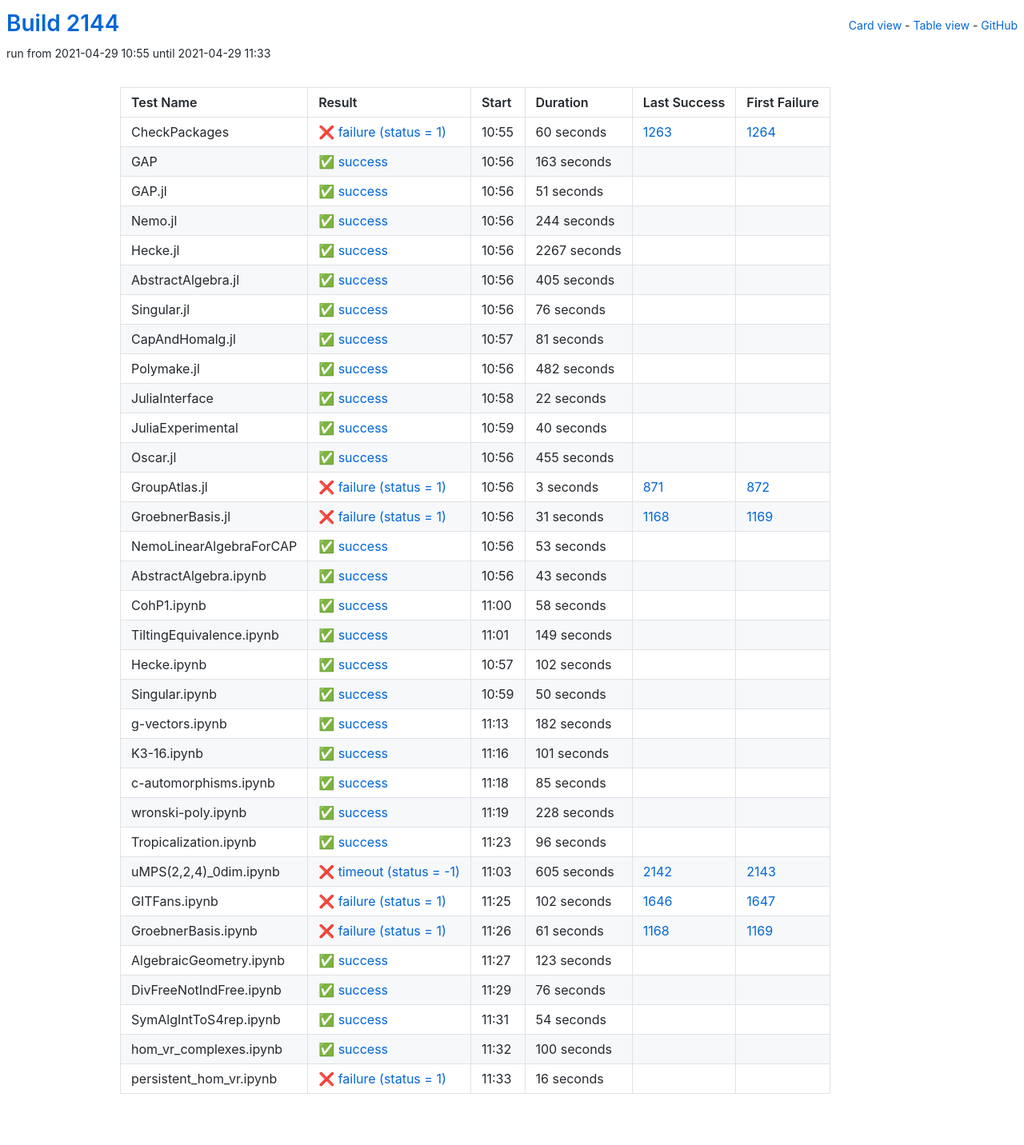
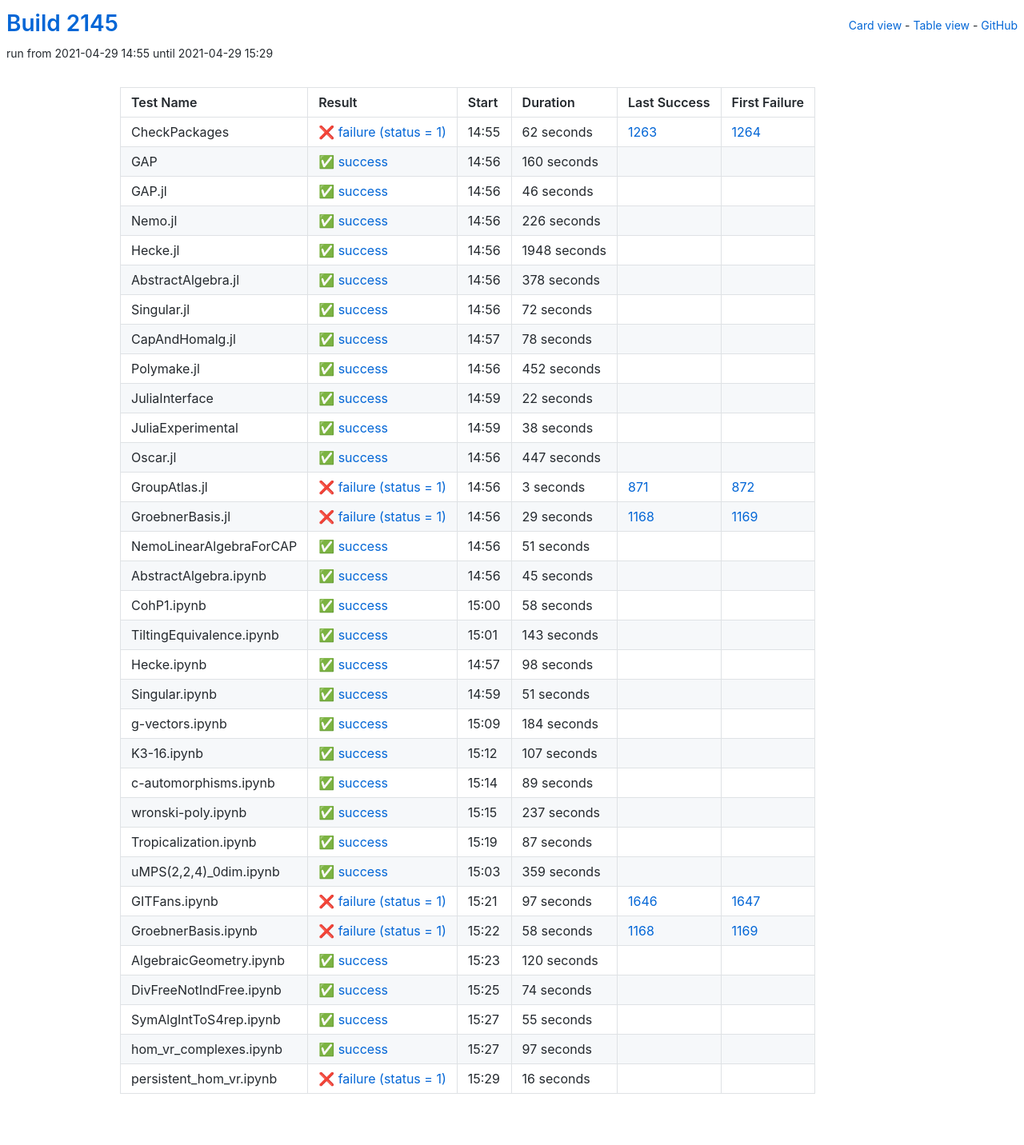
Before and after one commit to oscar-system/oscar-ci-status-stable, a Jekyll site: the page built from table.html, in a window 1280 px wide. Shown: the whole page at 80% size. Built offline with Jekyll 4.4.1, drawn with Linux system fonts in a browser that asks for light colours.

Commit message:
Build #2145

```diff
--- a/_data/ci.yml
+++ b/_data/ci.yml
@@ -1,6 +1,6 @@
 ---
-build: 2144
-build_url: https://oscarci.mathematik.uni-kl.de/job/oscar-stable/2144/
+build: 2145
+build_url: https://oscarci.mathematik.uni-kl.de/job/oscar-stable/2145/
 job: oscar-stable
 organization: oscar-system
 repo: oscar-ci-status-stable
@@ -8,116 +8,116 @@ repourl: https://github.com/oscar-system/oscar-ci-status-stable
 tests:
 - name: CheckPackages
   id: checkpackages
-  log: https://oscarci.mathematik.uni-kl.de/job/oscar-stable/2144/artifact/logs/build-2144/CheckPackages.log
-  start: 2021-04-29 10:55
+  log: https://oscarci.mathematik.uni-kl.de/job/oscar-stable/2145/artifact/logs/build-2145/CheckPackages.log
+  start: 2021-04-29 14:55
   success: false
   exitcode: 1
   status: failure
-  duration: 60
+  duration: 62
   last_success: 1263
   last_success_url: https://oscarci.mathematik.uni-kl.de/job/oscar-stable/1263/
   first_failure: 1264
   first_failure_url: https://oscarci.mathematik.uni-kl.de/job/oscar-stable/1264/
 - name: GAP
   id: gap
-  log: https://oscarci.mathematik.uni-kl.de/job/oscar-stable/2144/artifact/logs/build-2144/GAP.log
-  start: 2021-04-29 10:56
+  log: https://oscarci.mathematik.uni-kl.de/job/oscar-stable/2145/artifact/logs/build-2145/GAP.log
+  start: 2021-04-29 14:56
   success: true
   exitcode: 0
   status: success
-  duration: 163
+  duration: 160
   last_success: false
   last_success_url:
   first_failure: false
   first_failure_url:
 - name: GAP.jl
   id: gap-jl
-  log: https://oscarci.mathematik.uni-kl.de/job/oscar-stable/2144/artifact/logs/build-2144/GAP.jl.log
-  start: 2021-04-29 10:56
+  log: https://oscarci.mathematik.uni-kl.de/job/oscar-stable/2145/artifact/logs/build-2145/GAP.jl.log
+  start: 2021-04-29 14:56
   success: true
   exitcode: 0
   status: success
-  duration: 51
+  duration: 46
   last_success: false
   last_success_url:
   first_failure: false
   first_failure_url:
 - name: Nemo.jl
   id: nemo-jl
-  log: https://oscarci.mathematik.uni-kl.de/job/oscar-stable/2144/artifact/logs/build-2144/Nemo.jl.log
-  start: 2021-04-29 10:56
+  log: https://oscarci.mathematik.uni-kl.de/job/oscar-stable/2145/artifact/logs/build-2145/Nemo.jl.log
+  start: 2021-04-29 14:56
   success: true
   exitcode: 0
   status: success
-  duration: 244
+  duration: 226
   last_success: false
   last_success_url:
   first_failure: false
   first_failure_url:
 - name: Hecke.jl
   id: hecke-jl
-  log: https://oscarci.mathematik.uni-kl.de/job/oscar-stable/2144/artifact/logs/build-2144/Hecke.jl.log
-  start: 2021-04-29 10:56
+  log: https://oscarci.mathematik.uni-kl.de/job/oscar-stable/2145/artifact/logs/build-2145/Hecke.jl.log
+  start: 2021-04-29 14:56
   success: true
   exitcode: 0
   status: success
-  duration: 2267
+  duration: 1948
   last_success: false
   last_success_url:
   first_failure: false
   first_failure_url:
 - name: AbstractAlgebra.jl
   id: abstractalgebra-jl
-  log: https://oscarci.mathematik.uni-kl.de/job/oscar-stable/2144/artifact/logs/build-2144/AbstractAlgebra.jl.log
-  start: 2021-04-29 10:56
+  log: https://oscarci.mathematik.uni-kl.de/job/oscar-stable/2145/artifact/logs/build-2145/AbstractAlgebra.jl.log
+  start: 2021-04-29 14:56
   success: true
   exitcode: 0
   status: success
-  duration: 405
+  duration: 378
   last_success: false
   last_success_url:
   first_failure: false
   first_failure_url:
 - name: Singular.jl
   id: singular-jl
-  log: https://oscarci.mathematik.uni-kl.de/job/oscar-stable/2144/artifact/logs/build-2144/Singular.jl.log
-  start: 2021-04-29 10:56
+  log: https://oscarci.mathematik.uni-kl.de/job/oscar-stable/2145/artifact/logs/build-2145/Singular.jl.log
+  start: 2021-04-29 14:56
   success: true
   exitcode: 0
   status: success
-  duration: 76
+  duration: 72
   last_success: false
   last_success_url:
   first_failure: false
   first_failure_url:
 - name: CapAndHomalg.jl
   id: capandhomalg-jl
-  log: https://oscarci.mathematik.uni-kl.de/job/oscar-stable/2144/artifact/logs/build-2144/CapAndHomalg.jl.log
-  start: 2021-04-29 10:57
+  log: https://oscarci.mathematik.uni-kl.de/job/oscar-stable/2145/artifact/logs/build-2145/CapAndHomalg.jl.log
+  start: 2021-04-29 14:57
   success: true
   exitcode: 0
   status: success
-  duration: 81
+  duration: 78
   last_success: false
   last_success_url:
   first_failure: false
   first_failure_url:
 - name: Polymake.jl
   id: polymake-jl
-  log: https://oscarci.mathematik.uni-kl.de/job/oscar-stable/2144/artifact/logs/build-2144/Polymake.jl.log
-  start: 2021-04-29 10:56
+  log: https://oscarci.mathematik.uni-kl.de/job/oscar-stable/2145/artifact/logs/build-2145/Polymake.jl.log
+  start: 2021-04-29 14:56
   success: true
   exitcode: 0
   status: success
-  duration: 482
+  duration: 452
   last_success: false
   last_success_url:
   first_failure: false
   first_failure_url:
 - name: JuliaInterface
   id: juliainterface
-  log: https://oscarci.mathematik.uni-kl.de/job/oscar-stable/2144/artifact/logs/build-2144/JuliaInterface.log
-  start: 2021-04-29 10:58
+  log: https://oscarci.mathematik.uni-kl.de/job/oscar-stable/2145/artifact/logs/build-2145/JuliaInterface.log
+  start: 2021-04-29 14:59
   success: true
   exitcode: 0
   status: success
@@ -128,32 +128,32 @@ tests:
   first_failure_url:
 - name: JuliaExperimental
   id: juliaexperimental
-  log: https://oscarci.mathematik.uni-kl.de/job/oscar-stable/2144/artifact/logs/build-2144/JuliaExperimental.log
-  start: 2021-04-29 10:59
+  log: https://oscarci.mathematik.uni-kl.de/job/oscar-stable/2145/artifact/logs/build-2145/JuliaExperimental.log
+  start: 2021-04-29 14:59
   success: true
   exitcode: 0
   status: success
-  duration: 40
+  duration: 38
   last_success: false
   last_success_url:
   first_failure: false
   first_failure_url:
 - name: Oscar.jl
   id: oscar-jl
-  log: https://oscarci.mathematik.uni-kl.de/job/oscar-stable/2144/artifact/logs/build-2144/Oscar.jl.log
-  start: 2021-04-29 10:56
+  log: https://oscarci.mathematik.uni-kl.de/job/oscar-stable/2145/artifact/logs/build-2145/Oscar.jl.log
+  start: 2021-04-29 14:56
   success: true
   exitcode: 0
   status: success
-  duration: 455
+  duration: 447
   last_success: false
   last_success_url:
   first_failure: false
   first_failure_url:
 - name: GroupAtlas.jl
   id: groupatlas-jl
-  log: https://oscarci.mathematik.uni-kl.de/job/oscar-stable/2144/artifact/logs/build-2144/GroupAtlas.jl.log
-  start: 2021-04-29 10:56
+  log: https://oscarci.mathematik.uni-kl.de/job/oscar-stable/2145/artifact/logs/build-2145/GroupAtlas.jl.log
+  start: 2021-04-29 14:56
   success: false
   exitcode: 1
   status: failure
@@ -164,44 +164,44 @@ tests:
   first_failure_url: https://oscarci.mathematik.uni-kl.de/job/oscar-stable/872/
 - name: GroebnerBasis.jl
   id: groebnerbasis-jl
-  log: https://oscarci.mathematik.uni-kl.de/job/oscar-stable/2144/artifact/logs/build-2144/GroebnerBasis.jl.log
-  start: 2021-04-29 10:56
+  log: https://oscarci.mathematik.uni-kl.de/job/oscar-stable/2145/artifact/logs/build-2145/GroebnerBasis.jl.log
+  start: 2021-04-29 14:56
   success: false
   exitcode: 1
   status: failure
-  duration: 31
+  duration: 29
   last_success: 1168
   last_success_url: https://oscarci.mathematik.uni-kl.de/job/oscar-stable/1168/
   first_failure: 1169
   first_failure_url: https://oscarci.mathematik.uni-kl.de/job/oscar-stable/1169/
 - name: NemoLinearAlgebraForCAP
   id: nemolinearalgebraforcap
-  log: https://oscarci.mathematik.uni-kl.de/job/oscar-stable/2144/artifact/logs/build-2144/NemoLinearAlgebraForCAP.log
-  start: 2021-04-29 10:56
+  log: https://oscarci.mathematik.uni-kl.de/job/oscar-stable/2145/artifact/logs/build-2145/NemoLinearAlgebraForCAP.log
+  start: 2021-04-29 14:56
   success: true
   exitcode: 0
   status: success
-  duration: 53
+  duration: 51
   last_success: false
   last_success_url:
   first_failure: false
   first_failure_url:
 - name: AbstractAlgebra.ipynb
   id: abstractalgebra-ipynb
-  log: https://oscarci.mathematik.uni-kl.de/job/oscar-stable/2144/artifact/logs/build-2144/AbstractAlgebra.ipynb.log
-  start: 2021-04-29 10:56
+  log: https://oscarci.mathematik.uni-kl.de/job/oscar-stable/2145/artifact/logs/build-2145/AbstractAlgebra.ipynb.log
+  start: 2021-04-29 14:56
   success: true
   exitcode: 0
   status: success
-  duration: 43
+  duration: 45
   last_success: false
   last_success_url:
   first_failure: false
   first_failure_url:
 - name: CohP1.ipynb
   id: cohp1-ipynb
-  log: https://oscarci.mathematik.uni-kl.de/job/oscar-stable/2144/artifact/logs/build-2144/CohP1.ipynb.log
-  start: 2021-04-29 11:00
+  log: https://oscarci.mathematik.uni-kl.de/job/oscar-stable/2145/artifact/logs/build-2145/CohP1.ipynb.log
+  start: 2021-04-29 15:00
   success: true
   exitcode: 0
   status: success
@@ -212,188 +212,188 @@ tests:
   first_failure_url:
 - name: TiltingEquivalence.ipynb
   id: tiltingequivalence-ipynb
-  log: https://oscarci.mathematik.uni-kl.de/job/oscar-stable/2144/artifact/logs/build-2144/TiltingEquivalence.ipynb.log
-  start: 2021-04-29 11:01
+  log: https://oscarci.mathematik.uni-kl.de/job/oscar-stable/2145/artifact/logs/build-2145/TiltingEquivalence.ipynb.log
+  start: 2021-04-29 15:01
   success: true
   exitcode: 0
   status: success
-  duration: 149
+  duration: 143
   last_success: false
   last_success_url:
   first_failure: false
   first_failure_url:
 - name: Hecke.ipynb
   id: hecke-ipynb
-  log: https://oscarci.mathematik.uni-kl.de/job/oscar-stable/2144/artifact/logs/build-2144/Hecke.ipynb.log
-  start: 2021-04-29 10:57
+  log: https://oscarci.mathematik.uni-kl.de/job/oscar-stable/2145/artifact/logs/build-2145/Hecke.ipynb.log
+  start: 2021-04-29 14:57
   success: true
   exitcode: 0
   status: success
-  duration: 102
+  duration: 98
   last_success: false
   last_success_url:
   first_failure: false
   first_failure_url:
 - name: Singular.ipynb
   id: singular-ipynb
-  log: https://oscarci.mathematik.uni-kl.de/job/oscar-stable/2144/artifact/logs/build-2144/Singular.ipynb.log
-  start: 2021-04-29 10:59
+  log: https://oscarci.mathematik.uni-kl.de/job/oscar-stable/2145/artifact/logs/build-2145/Singular.ipynb.log
+  start: 2021-04-29 14:59
   success: true
   exitcode: 0
   status: success
-  duration: 50
+  duration: 51
   last_success: false
   last_success_url:
   first_failure: false
   first_failure_url:
 - name: g-vectors.ipynb
   id: g-vectors-ipynb
-  log: https://oscarci.mathematik.uni-kl.de/job/oscar-stable/2144/artifact/logs/build-2144/g-vectors.ipynb.log
-  start: 2021-04-29 11:13
+  log: https://oscarci.mathematik.uni-kl.de/job/oscar-stable/2145/artifact/logs/build-2145/g-vectors.ipynb.log
+  start: 2021-04-29 15:09
   success: true
   exitcode: 0
   status: success
-  duration: 182
+  duration: 184
   last_success: false
   last_success_url:
   first_failure: false
   first_failure_url:
 - name: K3-16.ipynb
   id: k3-16-ipynb
-  log: https://oscarci.mathematik.uni-kl.de/job/oscar-stable/2144/artifact/logs/build-2144/K3-16.ipynb.log
-  start: 2021-04-29 11:16
+  log: https://oscarci.mathematik.uni-kl.de/job/oscar-stable/2145/artifact/logs/build-2145/K3-16.ipynb.log
+  start: 2021-04-29 15:12
   success: true
   exitcode: 0
   status: success
-  duration: 101
+  duration: 107
   last_success: false
   last_success_url:
   first_failure: false
   first_failure_url:
 - name: c-automorphisms.ipynb
   id: c-automorphisms-ipynb
-  log: https://oscarci.mathematik.uni-kl.de/job/oscar-stable/2144/artifact/logs/build-2144/c-automorphisms.ipynb.log
-  start: 2021-04-29 11:18
+  log: https://oscarci.mathematik.uni-kl.de/job/oscar-stable/2145/artifact/logs/build-2145/c-automorphisms.ipynb.log
+  start: 2021-04-29 15:14
   success: true
   exitcode: 0
   status: success
-  duration: 85
+  duration: 89
   last_success: false
   last_success_url:
   first_failure: false
   first_failure_url:
 - name: wronski-poly.ipynb
   id: wronski-poly-ipynb
-  log: https://oscarci.mathematik.uni-kl.de/job/oscar-stable/2144/artifact/logs/build-2144/wronski-poly.ipynb.log
-  start: 2021-04-29 11:19
+  log: https://oscarci.mathematik.uni-kl.de/job/oscar-stable/2145/artifact/logs/build-2145/wronski-poly.ipynb.log
+  start: 2021-04-29 15:15
   success: true
   exitcode: 0
   status: success
-  duration: 228
+  duration: 237
   last_success: false
   last_success_url:
   first_failure: false
   first_failure_url:
 - name: Tropicalization.ipynb
   id: tropicalization-ipynb
-  log: https://oscarci.mathematik.uni-kl.de/job/oscar-stable/2144/artifact/logs/build-2144/Tropicalization.ipynb.log
-  start: 2021-04-29 11:23
+  log: https://oscarci.mathematik.uni-kl.de/job/oscar-stable/2145/artifact/logs/build-2145/Tropicalization.ipynb.log
+  start: 2021-04-29 15:19
   success: true
   exitcode: 0
   status: success
-  duration: 96
+  duration: 87
   last_success: false
   last_success_url:
   first_failure: false
   first_failure_url:
 - name: uMPS(2,2,4)_0dim.ipynb
   id: umps-2-2-4-0dim-ipynb
-  log: https://oscarci.mathematik.uni-kl.de/job/oscar-stable/2144/artifact/logs/build-2144/uMPS-2-2-4-_0dim.ipynb.log
-  start: 2021-04-29 11:03
-  success: false
-  exitcode: -1
-  status: timeout
-  duration: 605
-  last_success: 2142
-  last_success_url: https://oscarci.mathematik.uni-kl.de/job/oscar-stable/2142/
-  first_failure: 2143
-  first_failure_url: https://oscarci.mathematik.uni-kl.de/job/oscar-stable/2143/
+  log: https://oscarci.mathematik.uni-kl.de/job/oscar-stable/2145/artifact/logs/build-2145/uMPS-2-2-4-_0dim.ipynb.log
+  start: 2021-04-29 15:03
+  success: true
+  exitcode: 0
+  status: success
+  duration: 359
+  last_success: false
+  last_success_url:
+  first_failure: false
+  first_failure_url:
 - name: GITFans.ipynb
   id: gitfans-ipynb
-  log: https://oscarci.mathematik.uni-kl.de/job/oscar-stable/2144/artifact/logs/build-2144/GITFans.ipynb.log
-  start: 2021-04-29 11:25
+  log: https://oscarci.mathematik.uni-kl.de/job/oscar-stable/2145/artifact/logs/build-2145/GITFans.ipynb.log
+  start: 2021-04-29 15:21
   success: false
   exitcode: 1
   status: failure
-  duration: 102
+  duration: 97
   last_success: 1646
   last_success_url: https://oscarci.mathematik.uni-kl.de/job/oscar-stable/1646/
   first_failure: 1647
   first_failure_url: https://oscarci.mathematik.uni-kl.de/job/oscar-stable/1647/
 - name: GroebnerBasis.ipynb
   id: groebnerbasis-ipynb
-  log: https://oscarci.mathematik.uni-kl.de/job/oscar-stable/2144/artifact/logs/build-2144/GroebnerBasis.ipynb.log
-  start: 2021-04-29 11:26
+  log: https://oscarci.mathematik.uni-kl.de/job/oscar-stable/2145/artifact/logs/build-2145/GroebnerBasis.ipynb.log
+  start: 2021-04-29 15:22
   success: false
   exitcode: 1
   status: failure
-  duration: 61
+  duration: 58
   last_success: 1168
   last_success_url: https://oscarci.mathematik.uni-kl.de/job/oscar-stable/1168/
   first_failure: 1169
   first_failure_url: https://oscarci.mathematik.uni-kl.de/job/oscar-stable/1169/
 - name: AlgebraicGeometry.ipynb
   id: algebraicgeometry-ipynb
-  log: https://oscarci.mathematik.uni-kl.de/job/oscar-stable/2144/artifact/logs/build-2144/AlgebraicGeometry.ipynb.log
-  start: 2021-04-29 11:27
+  log: https://oscarci.mathematik.uni-kl.de/job/oscar-stable/2145/artifact/logs/build-2145/AlgebraicGeometry.ipynb.log
+  start: 2021-04-29 15:23
   success: true
   exitcode: 0
   status: success
-  duration: 123
+  duration: 120
   last_success: false
   last_success_url:
   first_failure: false
   first_failure_url:
 - name: DivFreeNotIndFree.ipynb
   id: divfreenotindfree-ipynb
-  log: https://oscarci.mathematik.uni-kl.de/job/oscar-stable/2144/artifact/logs/build-2144/DivFreeNotIndFree.ipynb.log
-  start: 2021-04-29 11:29
+  log: https://oscarci.mathematik.uni-kl.de/job/oscar-stable/2145/artifact/logs/build-2145/DivFreeNotIndFree.ipynb.log
+  start: 2021-04-29 15:25
   success: true
   exitcode: 0
   status: success
-  duration: 76
+  duration: 74
   last_success: false
   last_success_url:
   first_failure: false
   first_failure_url:
 - name: SymAlgIntToS4rep.ipynb
   id: symalginttos4rep-ipynb
-  log: https://oscarci.mathematik.uni-kl.de/job/oscar-stable/2144/artifact/logs/build-2144/SymAlgIntToS4rep.ipynb.log
-  start: 2021-04-29 11:31
+  log: https://oscarci.mathematik.uni-kl.de/job/oscar-stable/2145/artifact/logs/build-2145/SymAlgIntToS4rep.ipynb.log
+  start: 2021-04-29 15:27
   success: true
   exitcode: 0
   status: success
-  duration: 54
+  duration: 55
   last_success: false
   last_success_url:
   first_failure: false
   first_failure_url:
 - name: hom_vr_complexes.ipynb
   id: hom-vr-complexes-ipynb
-  log: https://oscarci.mathematik.uni-kl.de/job/oscar-stable/2144/artifact/logs/build-2144/hom_vr_complexes.ipynb.log
-  start: 2021-04-29 11:32
+  log: https://oscarci.mathematik.uni-kl.de/job/oscar-stable/2145/artifact/logs/build-2145/hom_vr_complexes.ipynb.log
+  start: 2021-04-29 15:27
   success: true
   exitcode: 0
   status: success
-  duration: 100
+  duration: 97
   last_success: false
   last_success_url:
   first_failure: false
   first_failure_url:
 - name: persistent_hom_vr.ipynb
   id: persistent-hom-vr-ipynb
-  log: https://oscarci.mathematik.uni-kl.de/job/oscar-stable/2144/artifact/logs/build-2144/persistent_hom_vr.ipynb.log
-  start: 2021-04-29 11:33
+  log: https://oscarci.mathematik.uni-kl.de/job/oscar-stable/2145/artifact/logs/build-2145/persistent_hom_vr.ipynb.log
+  start: 2021-04-29 15:29
   success: false
   exitcode: 1
   status: failure
```
Also changed, not shown: README.md.
